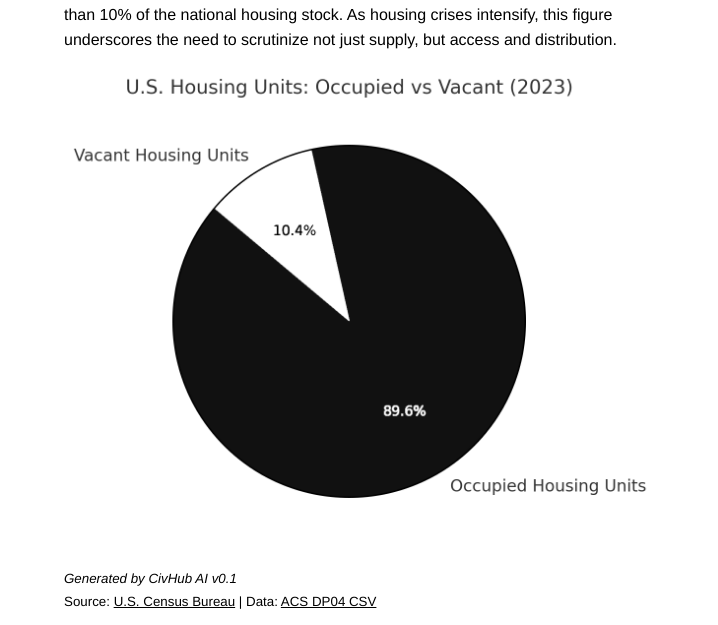
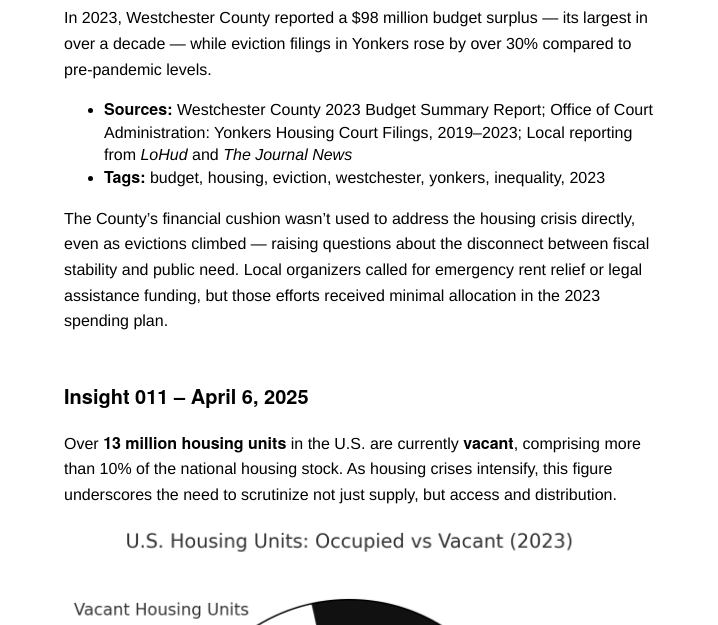
Before and after one commit to rhett-b/CivHub, a plain HTML site: page index.html in a window 1280 px wide. Shown: the part 475-1100 px from the top of the page, without its empty margins (0-718 px from the left). Drawn offline with Linux system fonts and the light colour scheme; a web font is replaced by a local one.

Commit message:
Update index.html

```diff
--- a/index.html
+++ b/index.html
@@ -87,6 +87,24 @@
 
   <!-- FEED -->
   <div class="feed">
+
+<!-- Insight #012 -->
+<div class="insight" id="insight-012">
+  <h2 class="insight-title">012 · Budget Surplus, Eviction Surge</h2>
+  <p class="insight-statement">
+    In 2023, Westchester County reported a $98 million budget surplus — its largest in over a decade —
+    while eviction filings in Yonkers rose by over 30% compared to pre-pandemic levels.
+  </p>
+  <ul class="insight-meta">
+    <li><strong>Sources:</strong> Westchester County 2023 Budget Summary Report; Office of Court Administration: Yonkers Housing Court Filings, 2019–2023; Local reporting from <em>LoHud</em> and <em>The Journal News</em></li>
+    <li><strong>Tags:</strong> budget, housing, eviction, westchester, yonkers, inequality, 2023</li>
+  </ul>
+  <p class="insight-commentary">
+    The County’s financial cushion wasn’t used to address the housing crisis directly, even as evictions climbed —
+    raising questions about the disconnect between fiscal stability and public need. Local organizers called for emergency
+    rent relief or legal assistance funding, but those efforts received minimal allocation in the 2023 spending plan.
+  </p>
+</div>
 
 <!-- Insight #011 -->
 <div class="insight">
```
